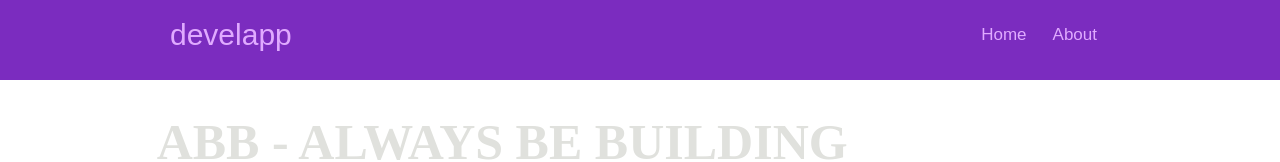
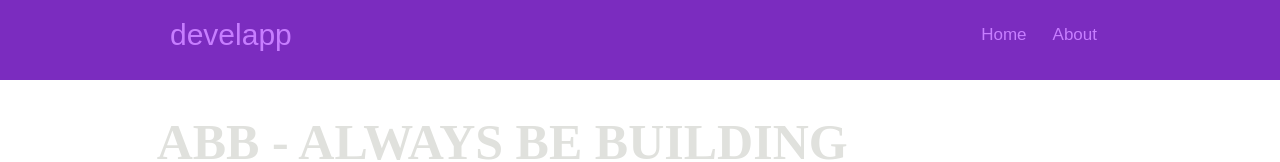
Before and after one commit to chingu-voyages/v38-geckos-team-04, a React (Create React App) app in the folder frontend/: page / in a window 1280 px wide. Shown: the top 162 px of the page. Built offline with nearby package versions, Linux system fonts and the light colour scheme; a web font is replaced by a local one.

Commit message:
Add navbar color style

```diff
--- a/frontend/src/sass/components/navbar.scss
+++ b/frontend/src/sass/components/navbar.scss
@@ -2,6 +2,8 @@
 @import "../abstract/mixins.scss";
 
 .navbar {
+    color: $heliotrope;
+
     display: flex;
     align-items: center;
     justify-content: space-between;
@@ -17,7 +19,6 @@
     }
 
     &__logo {
-        color: $mauve;
         font-size: 2rem;
 
         @include breakpoint(37.5em) {
@@ -36,7 +37,7 @@
         }
 
         &--link {
-            color: $mauve;
+            color: inherit;
             text-decoration: none;
 
             &:hover {
```
